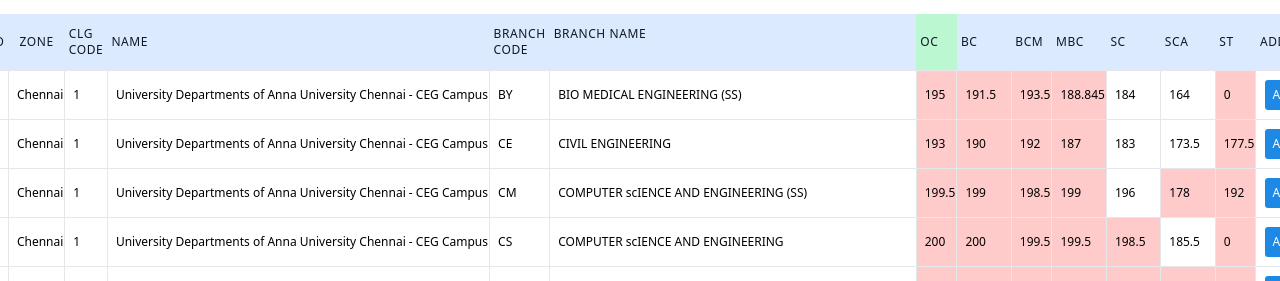
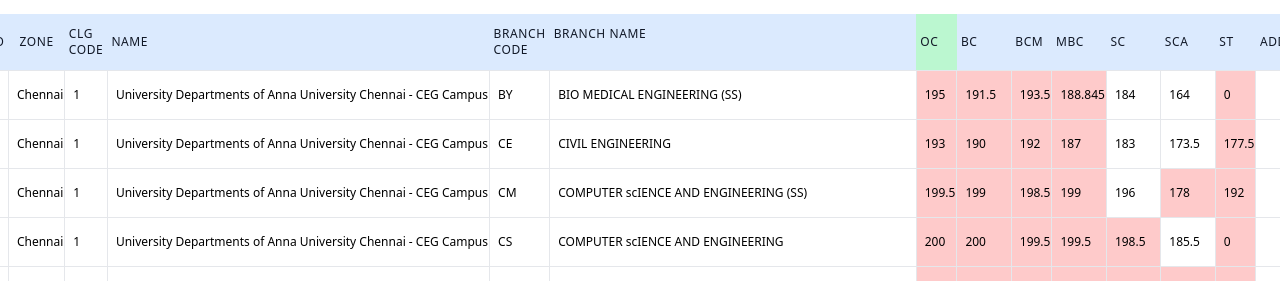
Before and after one commit to Mukunthan-A-R/CCE, a React (Vite) app: page /home in a window 1280 px wide. Shown: the part 671-952 px from the top of the page. Built offline with nearby package versions, Linux system fonts and the light colour scheme.

Commit message:
Disabling Add options.

```diff
--- a/src/components/TableWithSort.jsx
+++ b/src/components/TableWithSort.jsx
@@ -263,7 +263,7 @@
               </th>
             ))}
 
-            <th className="px-1 py-3 text-left text-xs font-medium text-gray-900 uppercase tracking-wider cursor-pointer">
+            <th className={`px-1 py-3 text-left text-xs font-medium text-gray-900 uppercase tracking-wider cursor-pointer`}>
               Add
             </th>
           </tr>
@@ -279,9 +279,7 @@
                   key={cellIndex}
                   className={`px-auto py-4 whitespace-nowrap pl-2 border
                   ${
-                    (communityColor === "oc" &&
-                      cellIndex == 6 &&
-                      row.oc > 179) ||
+                    (cellIndex == 6 && row.oc > 179) ||
                     (cellIndex == 7 && row.bc > 179) ||
                     (cellIndex == 8 && row.bcm > 179) ||
                     (cellIndex == 9 && row.sc > 179) ||
@@ -307,7 +305,17 @@
                   {value}
                 </td>
               ))}
-              <td>
+              <td className={`  ${
+                    (userCutoff.community == "oc" && row.oc > 179) ||
+                    ( userCutoff.community == "bc" && row.bc > 179) ||
+                    ( userCutoff.community == "bcm" && row.bcm > 179) ||
+                    ( userCutoff.community == "sc" && row.sc > 179) ||
+                    ( userCutoff.community == "sca" && row.sca > 179) ||
+                    ( userCutoff.community == "st" && row.st > 179) ||
+                    ( userCutoff.community == "oc" && row.oc > 179)
+                      ? "bg-blue-200 hidden"
+                      : " "
+                  }  `}>
                 <ButtonComponent
                   styles=" p-2 rounded-lg text-white  /* transition-colors duration-100 ease-in-out */ cursor-pointer"
                   handleClick={() => {
```
